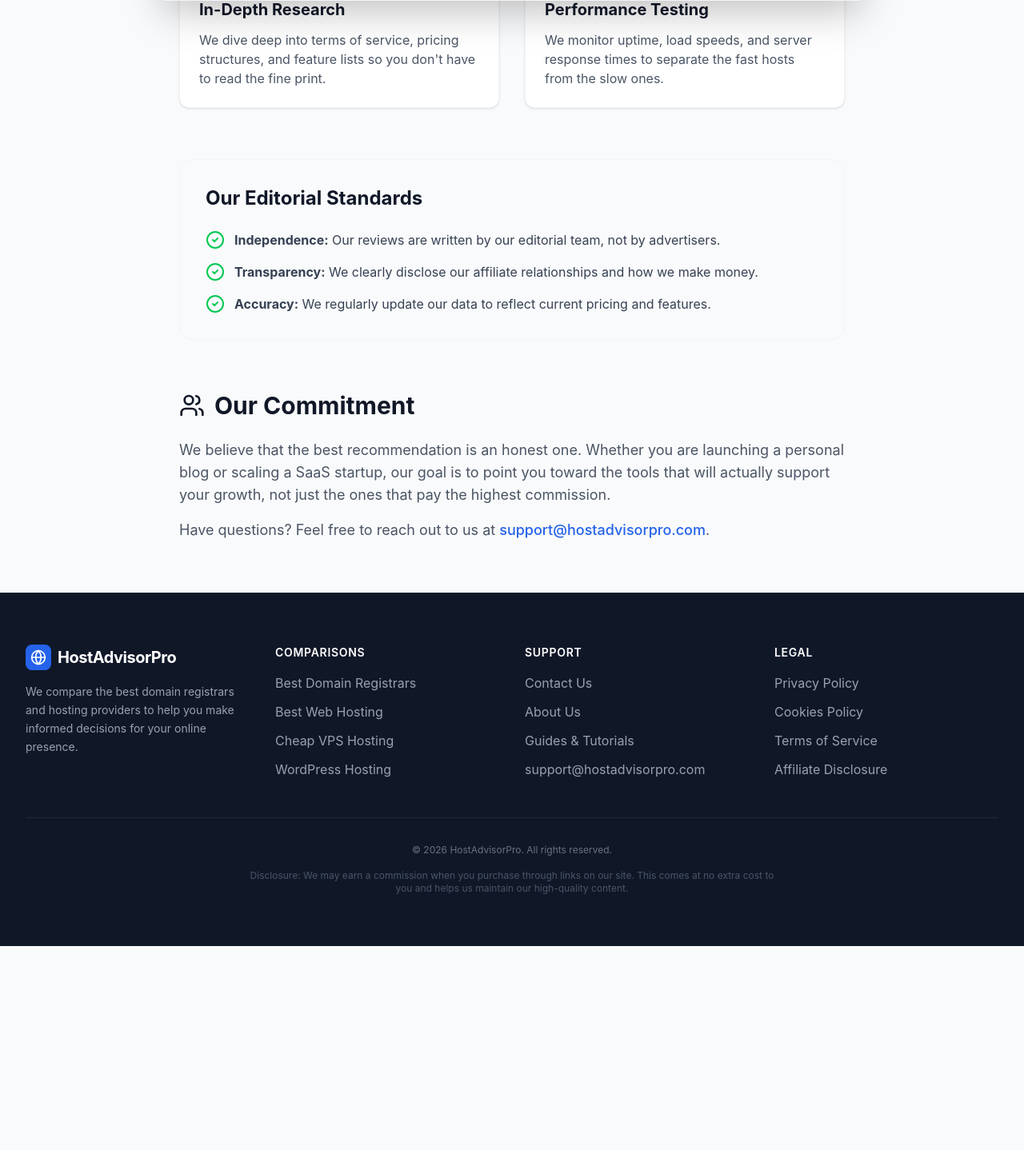
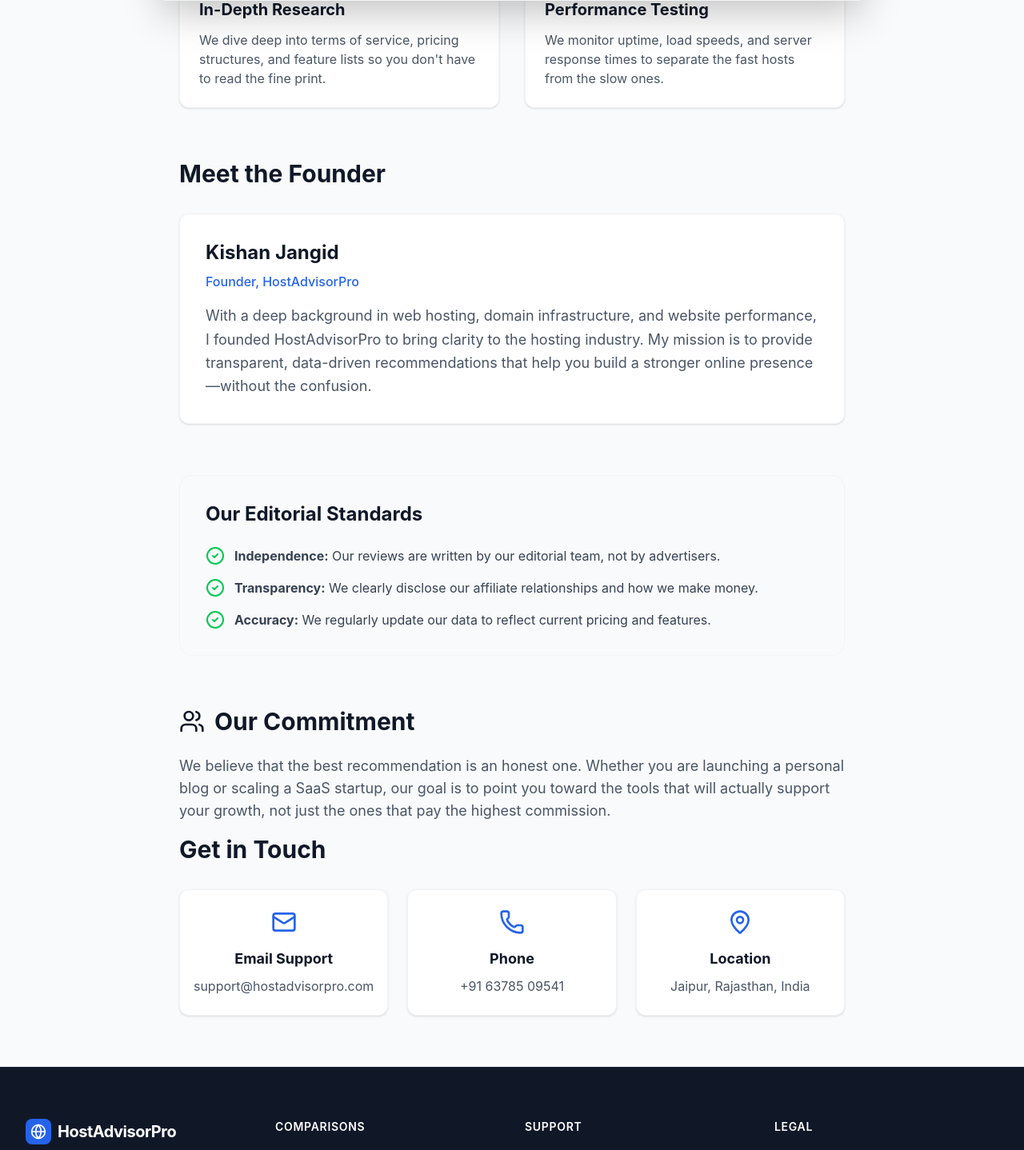
Before and after one commit to thekishanjangid/host_compare, a React (Vite) app: page /about in a window 1280 px wide. Shown: the part 775-2213 px from the top of the page at 80% size. Before the commit the page ends 1958 px from the top, so only its background shows below. Built offline with nearby package versions, Linux system fonts and the light colour scheme.

Commit message:
about us page update

```diff
--- a/index.html
+++ b/index.html
@@ -1,13 +1,16 @@
 <!doctype html>
 <html lang="en">
+
 <head>
   <meta charset="UTF-8" />
-    <link rel="icon" type="image/svg+xml" href="/vite.svg" />
+  <!-- <link rel="icon" type="image/svg+xml" href="/vite.svg" /> -->
   <meta name="viewport" content="width=device-width, initial-scale=1.0" />
   <title>HostAdvisorPro – Domain & Hosting Reviews and Comparisons</title>
 </head>
+
 <body>
   <div id="root"></div>
   <script type="module" src="/src/main.jsx"></script>
 </body>
+
 </html>
--- a/src/components/layout/Header.jsx
+++ b/src/components/layout/Header.jsx
@@ -1,5 +1,5 @@
 import { useState } from 'react';
-import { Link, useLocation } from 'react-router-dom';
+import { Link, useLocation, useNavigate } from 'react-router-dom';
 import { Button } from '../ui/Button';
 import { Menu, X, Globe, ChevronDown } from 'lucide-react';
 
@@ -20,7 +20,23 @@
     { name: 'Blog', href: '/blog' },
   ];
 
+  const navigate = useNavigate();
   const isActive = (path) => location.pathname === path;
+  const closeMenu = () => setIsMenuOpen(false);
+
+  const handleCompareClick = (e) => {
+    e.preventDefault();
+    closeMenu();
+
+    if (location.pathname === '/') {
+      const section = document.getElementById('compare-providers');
+      if (section) {
+        section.scrollIntoView({ behavior: 'smooth' });
+      }
+    } else {
+      navigate('/', { state: { scrollTo: 'compare-providers' } });
+    }
+  };
 
   return (
     <header className="bg-white border-b border-gray-100 sticky top-0 z-50">
@@ -49,7 +65,7 @@
               </Link>
             ))}
             <AffiliateDisclosureTooltip />
-            <Button size="sm" className="ml-4">
+            <Button size="sm" className="ml-4" onClick={handleCompareClick}>
               Compare Providers
             </Button>
           </div>
@@ -90,7 +106,9 @@
             ))}
             <AffiliateDisclosureTooltip mobile />
             <div className="pt-4">
-              <Button className="w-full">Compare Providers</Button>
+              <Button className="w-full" onClick={handleCompareClick}>
+                Compare Providers
+              </Button>
             </div>
           </div>
         </div>
--- a/src/pages/About.jsx
+++ b/src/pages/About.jsx
@@ -1,7 +1,7 @@
 import { Layout } from '../components/layout/Layout';
 import { PageHeader } from '../components/layout/PageHeader';
 import { Card } from '../components/ui/Card';
-import { CheckCircle2, Users, Search, BarChart } from 'lucide-react';
+import { CheckCircle2, Users, Search, BarChart, Mail, Phone, MapPin, User } from 'lucide-react';
 
 export default function About() {
   return (
@@ -16,7 +16,7 @@
         <section className="mb-16">
           <h2 className="text-3xl font-bold text-gray-900 mb-6">Who We Are</h2>
           <p className="text-lg text-gray-600 mb-6 leading-relaxed">
-            Welcome to HostAdvisorPro. Founded in 2026, our mission is simple: to bring transparency to the often confusing world of web infrastructure. We are a team of developers, writers, and digital marketers who know how hard it can be to choose the right tools for a new project.
+            Welcome to HostAdvisorPro. our mission is simple: to bring transparency to the often confusing world of web infrastructure. We are a team of developers, writers, and digital marketers who know how hard it can be to choose the right tools for a new project.
           </p>
           <p className="text-lg text-gray-600 leading-relaxed">
             We are not a hosting company. We are an educational resource that tests, reviews, and compares services to help you make an informed decision.
@@ -38,6 +38,20 @@
               <p className="text-gray-600">We monitor uptime, load speeds, and server response times to separate the fast hosts from the slow ones.</p>
             </Card>
           </div>
+        </section>
+
+        {/* Meet the Founder */}
+        <section className="mb-16">
+          <h2 className="text-3xl font-bold text-gray-900 mb-8">Meet the Founder</h2>
+          <Card className="p-8">
+            <div>
+              <h3 className="text-2xl font-bold text-gray-900 mb-2">Kishan Jangid</h3>
+              <p className="text-brand-600 font-medium mb-4">Founder, HostAdvisorPro</p>
+              <p className="text-lg text-gray-600 leading-relaxed">
+                With a deep background in web hosting, domain infrastructure, and website performance, I founded HostAdvisorPro to bring clarity to the hosting industry. My mission is to provide transparent, data-driven recommendations that help you build a stronger online presence—without the confusion.
+              </p>
+            </div>
+          </Card>
         </section>
 
         {/* Editorial Standards */}
@@ -68,9 +82,36 @@
           <p className="text-lg text-gray-600 mb-4">
             We believe that the best recommendation is an honest one. Whether you are launching a personal blog or scaling a SaaS startup, our goal is to point you toward the tools that will actually support your growth, not just the ones that pay the highest commission.
           </p>
-          <p className="text-lg text-gray-600">
-            Have questions? Feel free to reach out to us at <a href="mailto:support@hostadvisorpro.com" className="text-brand-600 hover:text-brand-700 font-medium">support@hostadvisorpro.com</a>.
-          </p>
+        </section>
+
+        {/* Contact Us */}
+        <section className="mb-0">
+          <h2 className="text-3xl font-bold text-gray-900 mb-8">Get in Touch</h2>
+          <div className="grid grid-cols-1 md:grid-cols-3 gap-6">
+            <Card className="p-6 flex flex-col items-center text-center hover:shadow-md transition-shadow">
+              <Mail className="w-8 h-8 text-brand-600 mb-4" />
+              <h3 className="text-lg font-bold text-gray-900 mb-2">Email Support</h3>
+              <a href="mailto:support@hostadvisorpro.com" className="text-gray-600 hover:text-brand-600">
+                support@hostadvisorpro.com
+              </a>
+            </Card>
+
+            <Card className="p-6 flex flex-col items-center text-center hover:shadow-md transition-shadow">
+              <Phone className="w-8 h-8 text-brand-600 mb-4" />
+              <h3 className="text-lg font-bold text-gray-900 mb-2">Phone</h3>
+              <a href="tel:+916378509541" className="text-gray-600 hover:text-brand-600">
+                +91 63785 09541
+              </a>
+            </Card>
+
+            <Card className="p-6 flex flex-col items-center text-center hover:shadow-md transition-shadow">
+              <MapPin className="w-8 h-8 text-brand-600 mb-4" />
+              <h3 className="text-lg font-bold text-gray-900 mb-2">Location</h3>
+              <p className="text-gray-600">
+                Jaipur, Rajasthan, India
+              </p>
+            </Card>
+          </div>
         </section>
       </div>
     </Layout>
--- a/src/pages/Home.jsx
+++ b/src/pages/Home.jsx
@@ -1,4 +1,5 @@
-import { Link } from 'react-router-dom';
+import { useEffect } from 'react';
+import { Link, useLocation } from 'react-router-dom';
 import { Layout } from '../components/layout/Layout';
 import { Button } from '../components/ui/Button';
 import { Card } from '../components/ui/Card';
@@ -11,6 +12,19 @@
 
 export default function Home() {
   const topProviders = providers.slice(0, 3);
+  const location = useLocation();
+
+  useEffect(() => {
+    if (location.state?.scrollTo === 'compare-providers') {
+      const section = document.getElementById('compare-providers');
+      if (section) {
+        // Short timeout to ensure render completion
+        setTimeout(() => {
+          section.scrollIntoView({ behavior: 'smooth' });
+        }, 100);
+      }
+    }
+  }, [location]);
 
   return (
     <Layout>
@@ -29,7 +43,7 @@
           </p>
           <div className="flex justify-center gap-4">
             <Button size="lg" asChild>
-              <a href="#comparison">Compare Now</a>
+              <a href="#compare-providers">Compare Now</a>
             </Button>
             <Button variant="secondary" size="lg" asChild>
               <Link to="/about">How We Review</Link>
@@ -42,7 +56,7 @@
       </section>
 
       {/* Comparison Table Section */}
-      <section id="comparison" className="py-16 bg-gray-50">
+      <section id="compare-providers" className="py-16 bg-gray-50">
         <div className="max-w-7xl mx-auto px-4 sm:px-6 lg:px-8">
           <div className="text-center mb-12">
             <h2 className="text-3xl font-bold text-gray-900">Top 3 Hosting Providers</h2>
```
Lines whose indentation alone changed are shown as unchanged.
